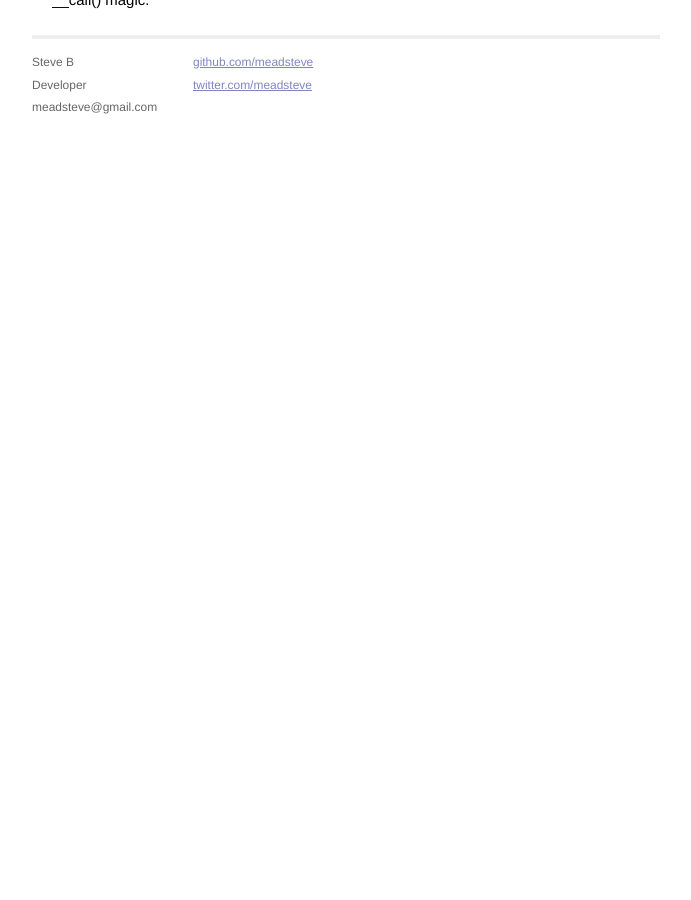
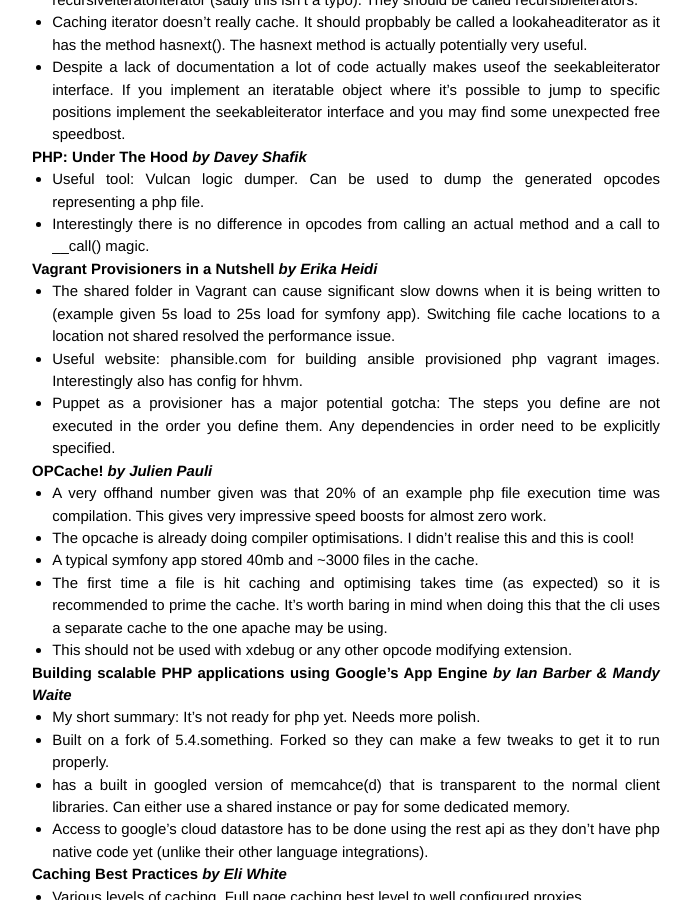
Before and after one commit to meadsteve/meadsteve.github.io, a Jekyll site: the page built from _posts/2014-02-24-phpuk2014.markdown, in a window 1280 px wide and 900 px high, scrolled down 467 px. Shown: the whole window, without its empty margins (294-985 px from the left). Built offline with Jekyll 4.4.1, drawn with Linux system fonts in a browser that asks for light colours; Markdown is read by kramdown in place of the engine named in the settings; before the commit the page ends 945 px from its top, so only the background shows below that; some of the changed text lies outside the part shown.

Commit message:
Add first draft type up of phpuk14 conference notes

```diff
--- a/_posts/2014-02-24-phpuk2014.markdown
+++ b/_posts/2014-02-24-phpuk2014.markdown
@@ -5,19 +5,77 @@
 categories: php conference talks
 ---
 
-# Blurb
+Blurb
+======
 General info about the conference can be found [here][phpuk2014-website] and a full list of talks can be found on
 the conference's joindin [page][phpuk2014-joindin] .
 
 
-# Talks
+Talks
+======
 
 My very scattered and hashed together notes for each of the talks I attended. Listed in no particular order.
+
+## (Re)discovering the SPL _by Joshua Thijssen_
+- Takeaway message: The spl is cool but comes with some GOTCHAs
+- The limititerator does not implement countable.
+- RecursiveIterators don't recurse. They enabled recursion but need to be wrapped by the recursiveiteratoriterator (sadly this isn't a typo).
+They should be called recursibleiterators.
+- Caching iterator doesn't really cache. It should propbably be called a lookaheaditerator as it has the method hasnext().
+The hasnext method is actually potentially very useful.
+- Despite a lack of documentation a lot of code actually makes useof the seekableiterator interface. If you implement
+an iteratable object where it's possible to jump to specific positions implement the seekableiterator interface and you
+may find some unexpected free speedbost.
 
 ## PHP: Under The Hood _by Davey Shafik_
 - Useful tool: Vulcan logic dumper. Can be used to dump the generated opcodes representing a php file.
 - Interestingly there is no difference in opcodes from calling an actual method and a call to __call() magic.
 
+## Vagrant Provisioners in a Nutshell _by Erika Heidi_
+- The shared folder in Vagrant can cause significant slow downs when it is being written to (example given 5s load to
+25s load for symfony app). Switching file cache locations to a location not shared resolved the performance issue.
+- Useful website: phansible.com for building ansible provisioned php vagrant images. Interestingly also has config
+for hhvm.
+- Puppet as a provisioner has a major potential gotcha: The steps you define are not executed in the order you define
+them. Any dependencies in order need to be explicitly specified.
+
+## OPCache! _by Julien Pauli_
+- A very offhand number given was that 20% of an example php file execution time was compilation. This gives very
+impressive speed boosts for almost zero work.
+- The opcache is already doing compiler optimisations. I didn't realise this and this is cool!
+- A typical symfony app stored 40mb and ~3000 files in the cache.
+- The first time a file is hit caching and optimising takes time (as expected) so it is recommended to prime the cache.
+It's worth baring in mind when doing this that the cli uses a separate cache to the one apache may be using.
+- This should not be used with xdebug or any other opcode modifying extension.
+
+## Building scalable PHP applications using Google’s App Engine _by Ian Barber & Mandy Waite_
+- My short summary: It's not ready for php yet. Needs more polish.
+- Built on a fork of 5.4.something. Forked so they can make a few tweaks to get it to run properly.
+- has a built in googled version of memcahce(d) that is transparent to the normal client libraries. Can either use
+a shared instance or pay for some dedicated memory.
+- Access to google's cloud datastore has to be done using the rest api as they don't have php native code yet (unlike
+ their other language integrations).
+
+## Caching Best Practices _by Eli White_
+- Various levels of caching. Full page caching best level to well configured proxies.
+- Goal level of code caching is the biggest smallest reusable object. Knowledge of the code and domain is useful.
+- It can be a real benefit to have multiple levels of cache. For example APC caches on a single web server instance for
+a short time. Next a shared memcached pool could cache for a bit longer then a hit to the db if the cache is empty.
+- Pre-generation of cached content is a really good idea.
+- memcached can be asked to fetch data asynchronously so this could be done earlier in a script than it's needed.
+- Interestingly when optimising Digg they did seperate queries for each user but cached each result seperately. All though
+ this meant a far greater number of DB queries initially once the cache was warmed up it resulted in very few additional queries.
+
+## Wield AngularJS like a Pro _by Nate Abele_
+- Main take away point: batarang is an excellent tool for debugging/profiling angular apps in chrome.
+
+## The Seven Deadly Sins of Dependency Injection _by Stephan Hochdörfer_
+- Use a factory class instead of a factory method if you want to provide default dependencies for an object. This
+helps maintain SRP and keeps the coupling out of your non-factory code.
+
+## Facebook's Approach to Common Web Vulnerabilities _by Ben Mathews_
+- Scarily facebook has a mostly single repo that is 49GB. The speaker thought this was a good thing. I disagree.
+- TODO: I have a lot of notes for this talk that need writing up properly.
 
 [phpuk2014-website]: http://phpconference.co.uk/
 [phpuk2014-joindin]: http://joind.in/event/view/1585
```
